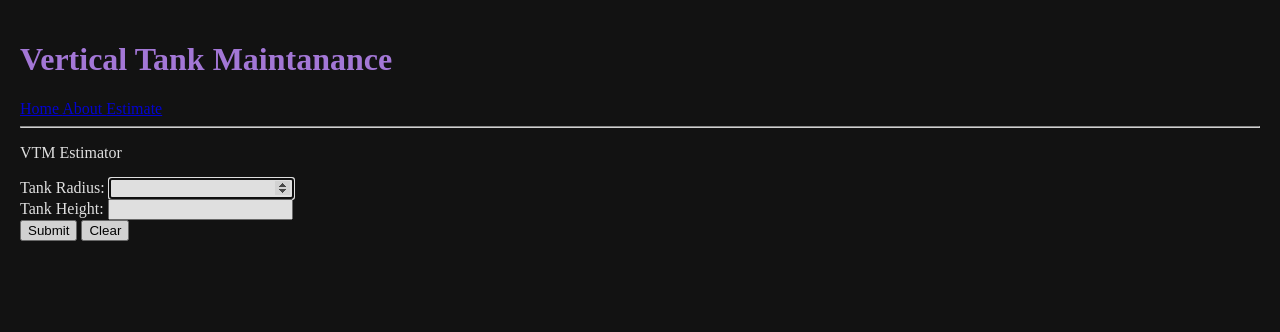
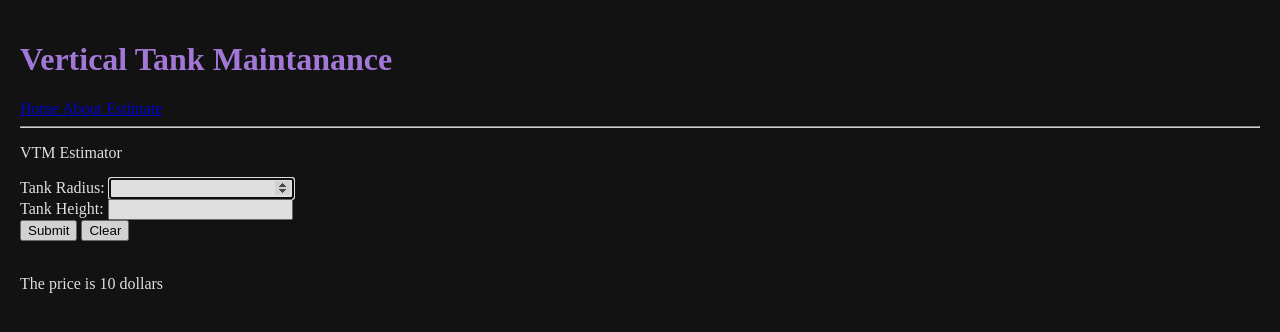
Before and after one commit to ryanpok17/vtm_site, a Flask app: template templates/estimate.html in a window 1280 px wide. Shown: the top 332 px of the page. Run offline with Flask 2, Linux system fonts and the light colour scheme; the template is opened without the code that fills it: most values are stand-ins (such as "Sample title", 1, 10 or a date in 2020).

Commit message:
final draft for azure

```diff
--- a/app.py
+++ b/app.py
@@ -4,7 +4,7 @@ from flask import render_template, redirect, request, url_for
 
 app = Flask(__name__)
 
-friend_list = [{"name": "Mike Colbert", "email":"mike@mike.com" } ]
+price=[]
 
 @app.route('/')
 def index():
@@ -16,22 +16,23 @@ def about():
 
 @app.route('/estimate')
 def estimate():
-    return render_template('estimate.html', pageTitle='estimate')
+    return render_template('estimate.html', pageTitle='estimate',est=price)
 
 @app.route('/vtm_calc', methods=['GET', 'POST'])
 def vtm_calc():
     if request.method == 'POST':
         form = request.form
-        Tradius = form['Tradius']
-        Theight = form['Theight']
-        tank_top = pi * (Tradius*Tradius)
-        tank_side = 2(pi(Tradius*Theight))
+        radius = int(form['Tradius'])
+        height = int(form['Theight'])
+        tank_top = pi * (radius*radius)
+        tank_side = ((radius*height)*pi)*2
         total_area = tank_side + tank_top
         total_sq_ft = total_area/144
         mat_cost = total_sq_ft * 25
         lab_cost = total_sq_ft * 15
         cost = lab_cost + mat_cost
-        print(cost)
+        cost = round(cost,2)
+        price.append(cost)
         return redirect(url_for('estimate'))
     return redirect(url_for('estimate'))
 
--- a/templates/estimate.html
+++ b/templates/estimate.html
@@ -8,15 +8,23 @@
 
 <p>VTM Estimator</p>
 
-<form action='/vtm_calc' method='POST'>
+<form action='/vtm_calc' method="POST">
     <label for="Tradius">Tank Radius:</label>
     <input type="number" id="Tradius" name="Tradius" autofocus required/>
     <br />
     <label for="Theight">Tank Height:</label>
-    <input type="number" id="Theight" name="Theight:" autofocus required/>
+    <input type="number" id="Theight" name="Theight" autofocus required/>
     <br />
     <input type="submit" id="submit" value="Submit" />
     <input type="reset" value="Clear" />
 </form>
+<br />
+{% if est %}
+
+{% for element in est %}
+      <p>The price is {{ element }} dollars</p>
+  {% endfor %}
+
+{% endif %}
 
 {% endblock %}
```
Also changed, not shown: requirements.txt (+6 -8 lines).
